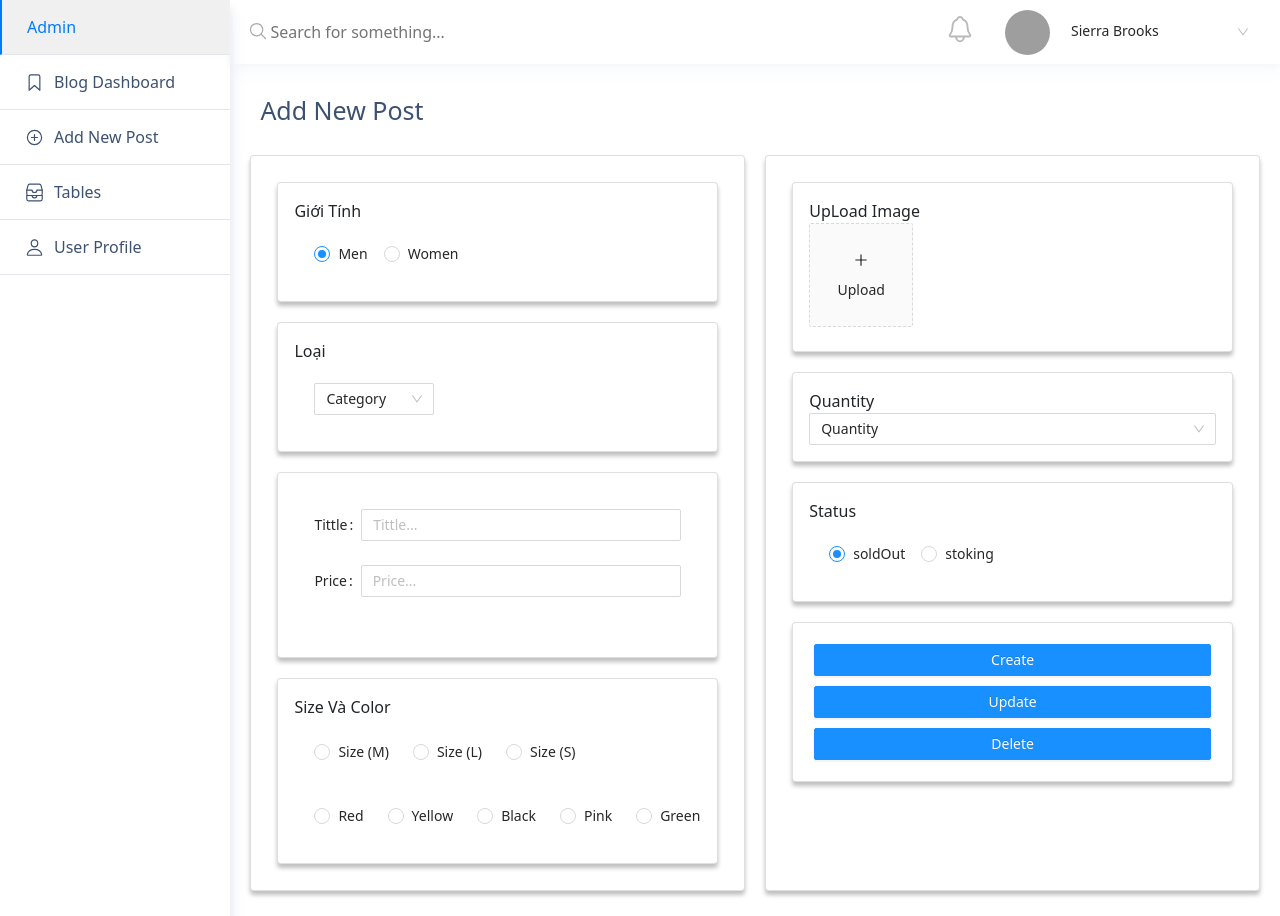
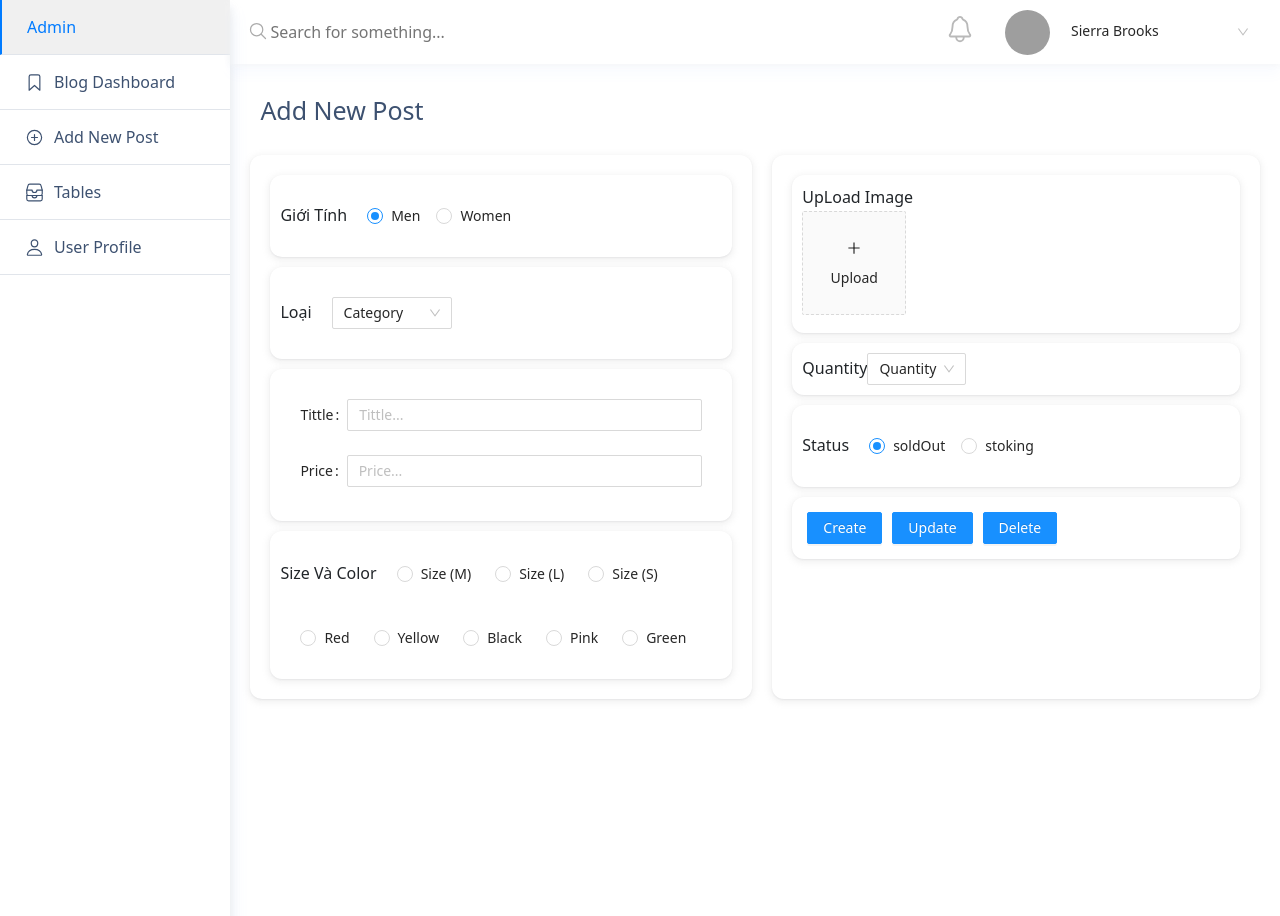
Before and after one commit to hoang855/Admin-web-d05, a React (Create React App) app: page /add-new-post in a window 1280 px wide. After the commit the page ends 800 px from the top, so only its background shows below. Built offline with nearby package versions, Linux system fonts and the light colour scheme; grey boxes are pictures that could not be loaded.

Commit message:
code Add New Post

```diff
--- a/src/componnets/UI/Card.css
+++ b/src/componnets/UI/Card.css
@@ -1,4 +1,4 @@
-.card {
+.cards {
   border-radius: 12px;
   padding: 10px;
   margin: 10px;
--- a/src/componnets/UI/Card.js
+++ b/src/componnets/UI/Card.js
@@ -2,7 +2,7 @@
 import "./Card.css";
 
 const Card = (props) => {
-  const className = "card " + props.className;
+  const className = "cards " + props.className;
 
   return <div className={className}>{props.children}</div>;
 };
```
Also changed, not shown: package.json (+1 -7 lines), 1 other file (tests, documents, lock files or other folders).
